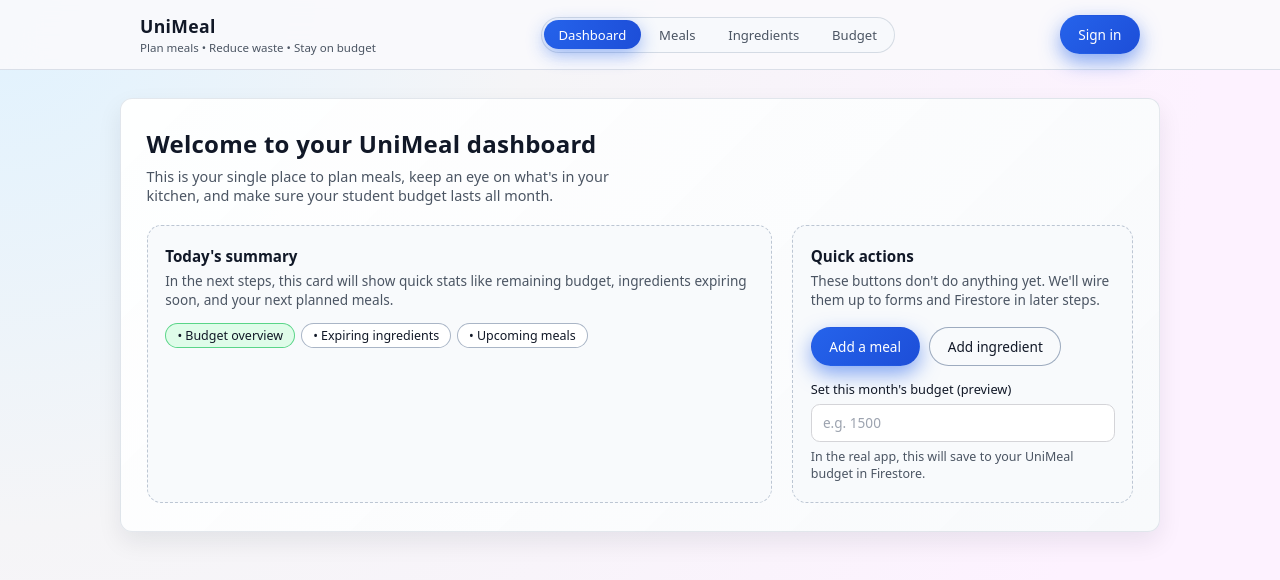
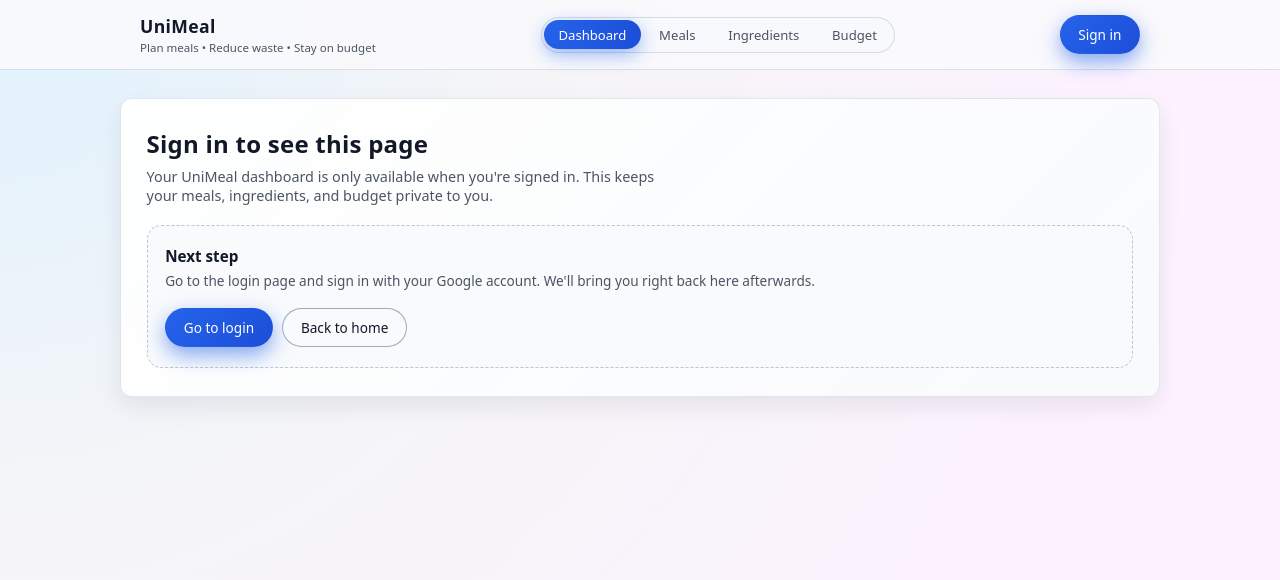
Before and after one commit to Sakshijari/UniMeal, a Next.js app: page /dashboard in a window 1280 px wide. Shown: the top 580 px of the page. Built offline with nearby package versions, Linux system fonts and the light colour scheme; no server answers.

Commit message:
feat: add ProtectedRoute component for user authentication in dashboard

```diff
--- /dev/null
+++ b/app/components/ProtectedRoute.tsx
@@ -0,0 +1,59 @@
+"use client";
+
+import Link from "next/link";
+import type { ReactNode } from "react";
+
+import { useAuth } from "../../contexts/AuthContext";
+
+type ProtectedRouteProps = {
+  children: ReactNode;
+};
+
+export function ProtectedRoute({ children }: ProtectedRouteProps) {
+  const { user, loading } = useAuth();
+
+  if (loading) {
+    return (
+      <div className="card">
+        <header className="page-header">
+          <h1 className="page-title">Checking your session…</h1>
+          <p className="page-subtitle">
+            We&apos;re making sure you&apos;re signed in before showing your
+            dashboard.
+          </p>
+        </header>
+      </div>
+    );
+  }
+
+  if (!user) {
+    return (
+      <div className="card">
+        <header className="page-header">
+          <h1 className="page-title">Sign in to see this page</h1>
+          <p className="page-subtitle">
+            Your UniMeal dashboard is only available when you&apos;re signed in.
+            This keeps your meals, ingredients, and budget private to you.
+          </p>
+        </header>
+        <section className="page-section">
+          <h2 className="page-section-title">Next step</h2>
+          <p className="page-section-text">
+            Go to the login page and sign in with your Google account. We&apos;ll
+            bring you right back here afterwards.
+          </p>
+          <div className="button-row" aria-label="Authentication actions">
+            <Link href="/login" className="btn btn-primary">
+              Go to login
+            </Link>
+            <Link href="/" className="btn btn-secondary">
+              Back to home
+            </Link>
+          </div>
+        </section>
+      </div>
+    );
+  }
+
+  return <>{children}</>;
+}
--- a/app/dashboard/page.tsx
+++ b/app/dashboard/page.tsx
@@ -1,11 +1,14 @@
+import { ProtectedRoute } from "../components/ProtectedRoute";
+
 export default function DashboardPage() {
   return (
+    <ProtectedRoute>
       <div className="card">
         <header className="page-header">
           <h1 className="page-title">Welcome to your UniMeal dashboard</h1>
           <p className="page-subtitle">
-          This is your single place to plan meals, keep an eye on what&apos;s in
-          your kitchen, and make sure your student budget lasts all month.
+            This is your single place to plan meals, keep an eye on what&apos;s
+            in your kitchen, and make sure your student budget lasts all month.
           </p>
         </header>
         <section className="page-grid" aria-label="UniMeal overview">
@@ -26,8 +29,8 @@ export default function DashboardPage() {
           <div className="page-section">
             <h2 className="page-section-title">Quick actions</h2>
             <p className="page-section-text">
-            These buttons don&apos;t do anything yet. We&apos;ll wire them up to
-            forms and Firestore in later steps.
+              These buttons don&apos;t do anything yet. We&apos;ll wire them up
+              to forms and Firestore in later steps.
             </p>
             <div className="button-row" aria-label="Planned quick actions">
               <button className="btn btn-primary" type="button">
@@ -56,5 +59,6 @@ export default function DashboardPage() {
           </div>
         </section>
       </div>
+    </ProtectedRoute>
   );
 }
```
Lines whose indentation alone changed are shown as unchanged.
